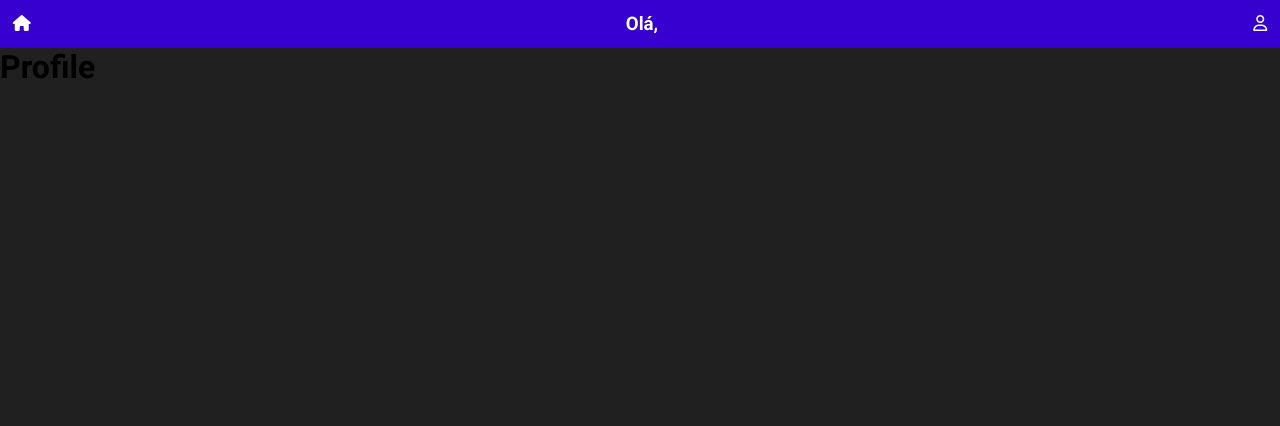
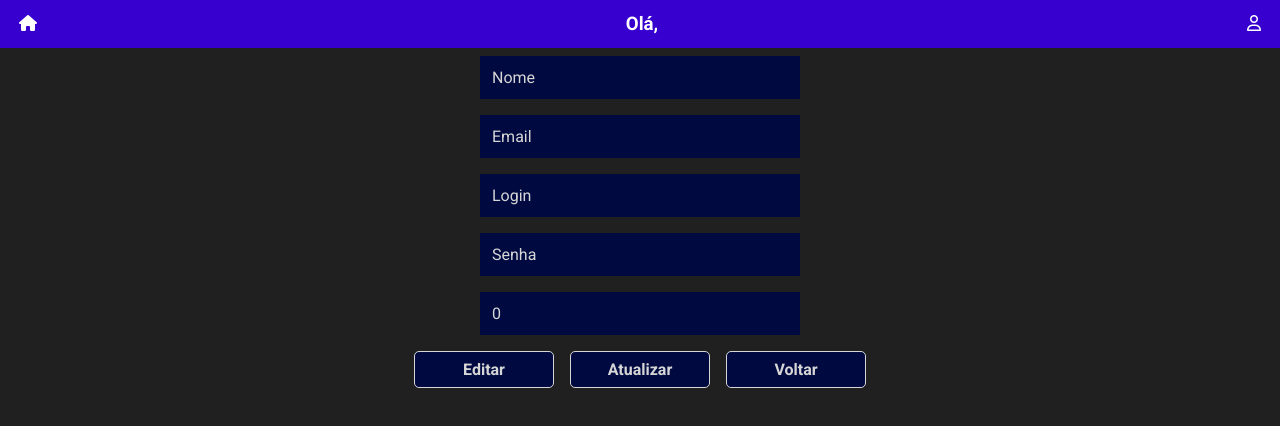
Before and after one commit to alisson-sds/frontend-fynansis, a React (Vite) app in the folder Fynansis/: page /profile in a window 1280 px wide. Shown: the top 426 px of the page. Built offline with nearby package versions, Linux system fonts and the light colour scheme.

Commit message:
Profile page

```diff
--- a/Fynansis/src/components/input/input.tsx
+++ b/Fynansis/src/components/input/input.tsx
@@ -8,6 +8,7 @@ interface InputProps {
   type?: HTMLInputTypeAttribute
   minLength?: number
   maxLength?: number
+  disabled?: boolean;
 }
 
 export const Input = ({
@@ -17,6 +18,7 @@ export const Input = ({
   type = "text",
   minLength,
   maxLength,
+  disabled,
   updateValue,
 }: InputProps) => (
   <input
@@ -27,5 +29,6 @@ export const Input = ({
     type={type}
     minLength={minLength}
     maxLength={maxLength}
+    disabled={disabled}
   />
 );
--- a/Fynansis/src/components/navbar/navbar.tsx
+++ b/Fynansis/src/components/navbar/navbar.tsx
@@ -17,6 +17,7 @@ export default function NavBar({ userName }: NavBarProps) {
 
         <Link to="/profile"  className="nav-link">
           <i className="fa-regular fa-user"></i>
+
         </Link>
       </div>
     </nav>
--- a/Fynansis/src/components/navbar/styles.css
+++ b/Fynansis/src/components/navbar/styles.css
@@ -11,6 +11,7 @@
     justify-content: space-between;
     background-color: inherit;
     list-style: none;
+    margin: 0 0.5%;
 }
 
 .navBar h3{
--- a/Fynansis/src/routes/Profile/index.tsx
+++ b/Fynansis/src/routes/Profile/index.tsx
@@ -1,13 +1,94 @@
+import { Link, useNavigate } from "react-router-dom";
+import { Input } from "../../components/input/input";
 import Navbar from "../../components/navbar/navbar";
+import { FormEvent, useState } from "react";
+import { UserData } from "../../interface/userData";
+import axios from "axios";
+
+const API_URL = "http://localhost:8080/usuario";
 
 export function Profile() {
   const isAuth = localStorage.getItem("token")
   const nameFromUser = localStorage.getItem("nameFromLoggedUser")
 
+  const [nome, setNome] = useState("");
+  const [email, setEmail] = useState("");
+  const [login, setLogin] = useState("");
+  const [senha, setSenha] = useState("");
+  const [cpf, setCpf] = useState(0);
+  const navigate = useNavigate();
+
+  const submit = (event: FormEvent<HTMLFormElement>) => {
+    event.preventDefault();
+    event.stopPropagation();
+    const userData: UserData = {
+      nome,
+      email,
+      login,
+      senha,
+      cpf,
+    };
+    try {
+      const response = axios.post(API_URL + "/atualizar", userData);
+      alert("Usuario cadastrado!");
+      navigate("/");
+    } catch (error: any) {
+      alert("Cpf ou email já cadastrados!");
+    }
+  };
+
   return (
-    <div>
+    <div className="container">
       <Navbar userName={nameFromUser} />
-      <h1>Profile</h1>
+
+      <form onSubmit={submit} className="form">
+        <Input label="Nome" value={nome} updateValue={setNome} required  disabled={true}/>
+        <Input
+          label="Email"
+          value={email}
+          updateValue={setEmail}
+          required
+          type="email"
+          disabled={true}
+        />
+        <Input
+          label="Login"
+          value={login}
+          updateValue={setLogin}
+          required
+          minLength={5}
+          maxLength={20}
+          disabled={true}
+        />
+        <Input
+          label="Senha"
+          value={senha}
+          updateValue={setSenha}
+          required
+          type="password"
+          minLength={12}
+          maxLength={30}
+          disabled={true}
+        />
+        <Input
+          label="Cpf"
+          value={cpf}
+          updateValue={setCpf}
+          required
+          type="number"
+          minLength={11}
+          maxLength={11}
+          disabled={true}
+        />
+
+        <div>
+          <button>Editar</button>
+          <button type="submit">Atualizar</button>
+          <Link to="/home">
+          <button type="button">Voltar</button>
+          </Link>
+        </div>
+      </form>
     </div>
   );
 }
```
